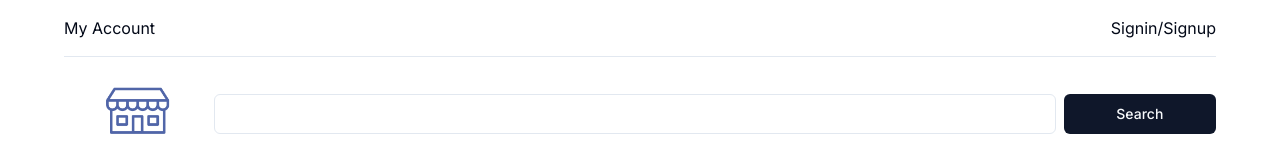
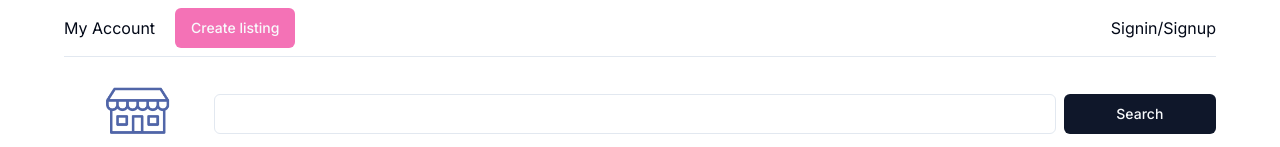
Before and after one commit to Folka2134/folka-market, a Next.js app: page / in a window 1280 px wide. Shown: the top 147 px of the page. Built offline with nearby package versions, Linux system fonts and the light colour scheme; no server answers.

Commit message:
created create listing button

```diff
--- a/components/shared/Navbar.tsx
+++ b/components/shared/Navbar.tsx
@@ -9,11 +9,13 @@ import {
   DropdownMenuSeparator,
   DropdownMenuTrigger,
 } from "../ui/dropdown-menu";
+import { Button } from "../ui/button";
 
 const Navbar = () => {
   return (
     <header className="w-full border-b">
       <div className="wrapper flex items-center justify-between w-full h-14">
+        <div className="flex gap-5">
           <DropdownMenu>
             <DropdownMenuTrigger>My Account</DropdownMenuTrigger>
             <DropdownMenuContent>
@@ -23,6 +25,8 @@ const Navbar = () => {
               <DropdownMenuItem>Settings</DropdownMenuItem>
             </DropdownMenuContent>
           </DropdownMenu>
+          <Button className="bg-pink-400">Create listing</Button>
+        </div>
         <div className="flex w-32 justify-end gap-3">
           <SignedIn>
             <UserButton afterSignOutUrl="/" />
```
Lines whose indentation alone changed are shown as unchanged.
